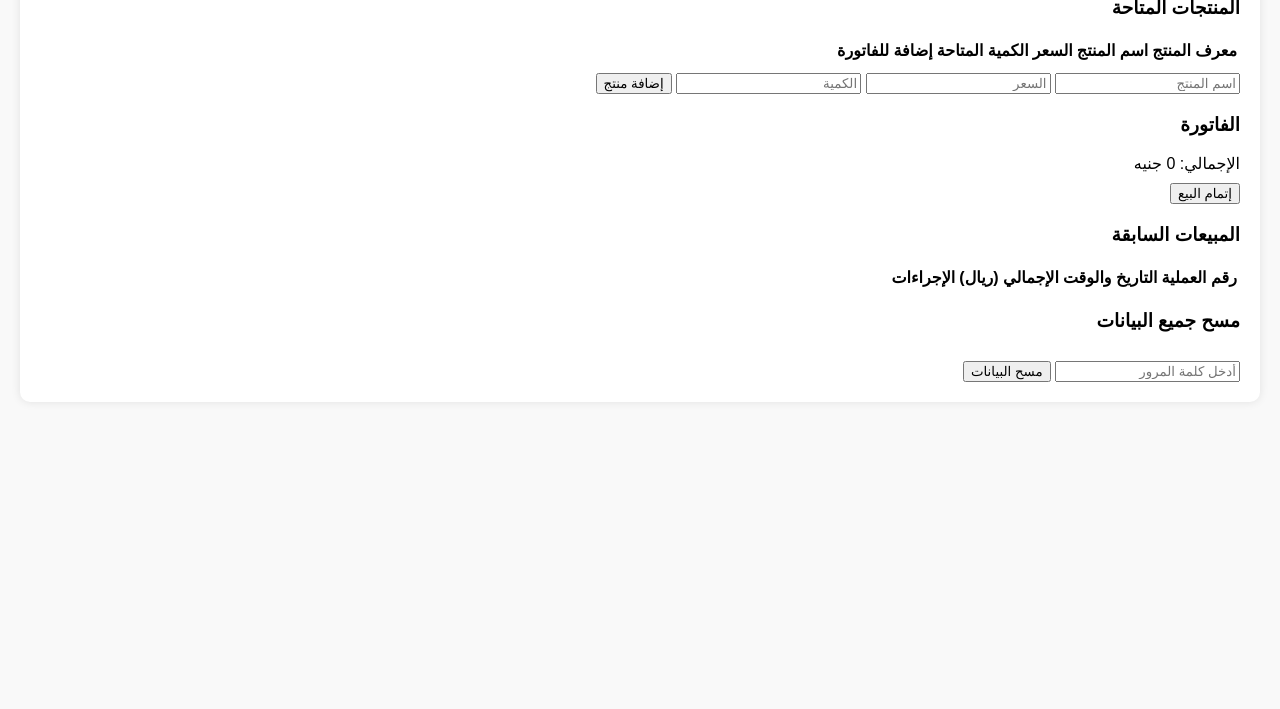
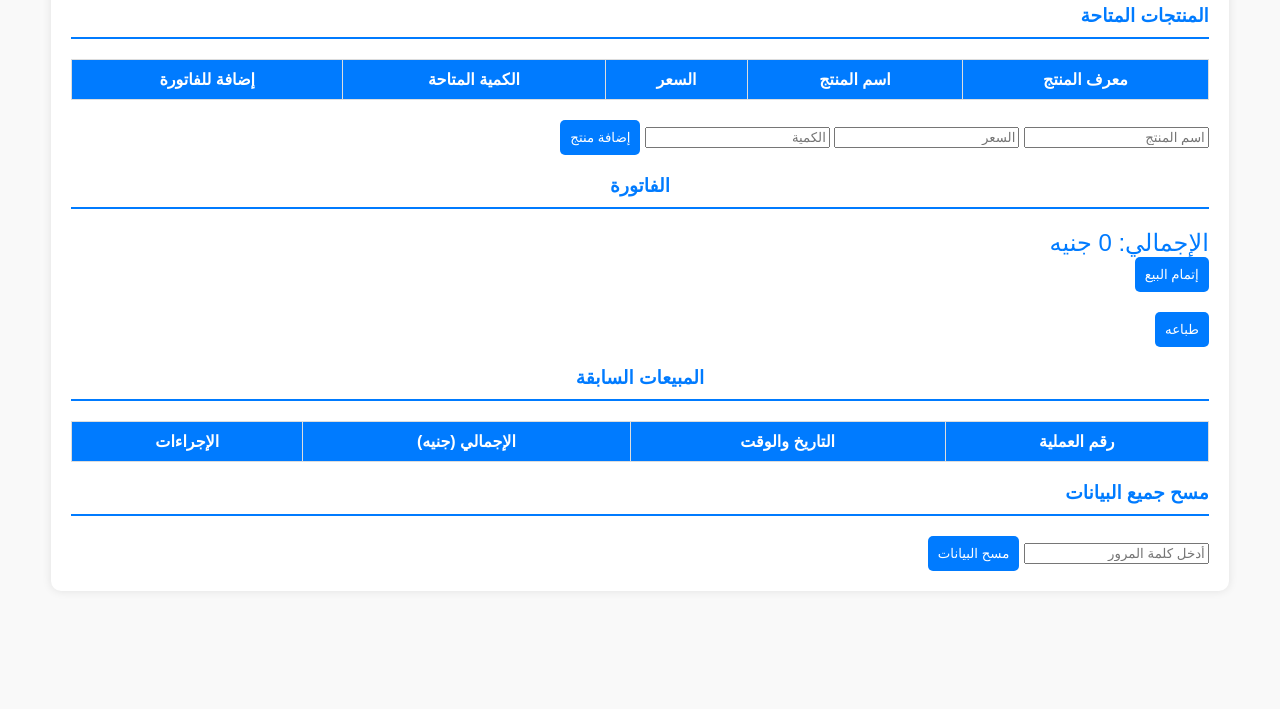
Before and after one commit to mahemoud2000/system-casher, a plain HTML site: page test.html in a window 1280 px wide. Shown: the part 91-800 px from the top of the page. Drawn offline with Linux system fonts and the light colour scheme; no server answers.

Commit message:
Update test.html

```diff
--- a/test.html
+++ b/test.html
@@ -9,58 +9,93 @@ body {
             font-family: Arial, sans-serif;
             direction: rtl;
             background-color: #f9f9f9;
-    margin: 0;
         }
-
         .container {
-    max-width: 1200px; /* تعيين الحد الأقصى للعرض */
+            width: 90%;
             margin: auto;
             padding: 20px;
             background-color: white;
             box-shadow: 0 0 10px rgba(0, 0, 0, 0.1);
             border-radius: 10px;
         }
-
         .product-list, .bill, .sales {
             margin: 20px 0;
         }
-
+        h2, h3 {
+            color: #333;
+        }
+        h3 {
+            border-bottom: 2px solid #007bff;
+            padding-bottom: 10px;
+            margin-bottom: 20px;
+            color: #007bff;
+        }
         .product-item, .bill-item, .sale-item {
             padding: 10px;
             border: 1px solid #ccc;
             margin-bottom: 10px;
             display: flex;
-    flex-wrap: wrap; /* السماح للعنصر بالتفاف المحتوى */
             justify-content: space-between;
         }
-
+        .product-item {
+            background-color: #f0f8ff;
+        }
+        .total {
+            font-size: 1.5em;
+            color: #007bff;
+            margin-top: 20px;
+        }
         button {
-    flex-basis: 100%; /* جعل الأزرار تأخذ عرض كامل عند الشاشة الصغيرة */
-    margin-top: 10px; /* إضافة مسافة بين الأزرار */
+            background-color: #007bff;
+            color: white;
+            border: none;
+            padding: 10px;
+            border-radius: 5px;
+            cursor: pointer;
+        }
+        button:hover {
+            background-color: #0056b3;
+        }
+        table {
+            width: 100%;
+            margin-bottom: 20px;
+            border-collapse: collapse;
+        }
+        th, td {
+            padding: 10px;
+            border: 1px solid #ddd;
+            text-align: center;
+        }
+        th {
+            background-color: #007bff;
+            color: white;
+        }
+        .center-text {
+            text-align: center;
         }
 
-@media (min-width: 600px) {
-    .product-item, .bill-item, .sale-item {
-        flex-basis: 48%; /* ضبط عرض العناصر عند الشاشات الأكبر */
+        .sales-list {
+    margin-top: 20px;
 }
 
-    button {
-        flex-basis: auto; /* استعادة عرض الأزرار عند الشاشات الكبيرة */
-    }
+.sales-list table {
+    width: 100%;
+    border-collapse: collapse;
 }
 
-@media (max-width: 600px) {
-    .container {
-        padding: 10px; /* تقليل الحواف في الشاشات الصغيرة */
+.sales-list th, .sales-list td {
+    padding: 10px;
+    border: 1px solid #ddd;
+    text-align: center;
 }
 
-    h2, h3 {
-        font-size: 1.5em; /* تقليل حجم العناوين في الشاشات الصغيرة */
+.sales-list th {
+    background-color: #007bff;
+    color: white;
 }
 
-    table {
-        font-size: 0.9em; /* تقليل حجم النص داخل الجداول */
-    }
+.sales-list td {
+    background-color: #f9f9f9;
 }
 
     </style>
@@ -104,6 +139,7 @@ button {
     </div>
     <button onclick="completeSale()">إتمام البيع</button>
 </div>
+<button onclick="printBillList()"> طباعه</button>
 
 
        <!-- قسم المبيعات -->
@@ -115,7 +151,7 @@ button {
                 <tr>
                     <th>رقم العملية</th>
                     <th>التاريخ والوقت</th>
-                    <th>الإجمالي (ريال)</th>
+                    <th>الإجمالي (جنيه)</th>
                     <th>الإجراءات</th>
                 </tr>
             </thead>
@@ -138,7 +174,7 @@ button {
     <!-- Firebase Libraries -->
     <script src="https://www.gstatic.com/firebasejs/9.6.1/firebase-app-compat.js"></script>
     <script src="https://www.gstatic.com/firebasejs/9.6.1/firebase-database-compat.js"></script>
-
+    <script src="test.js"></script>
     <script>
         // إعداد Firebase باستخدام المعلومات الخاصة بك
         const firebaseConfig = {
@@ -321,7 +357,7 @@ function displaySales(sales) {
                 const sale = snapshot.val();
                 let details = 'تفاصيل العملية:\n';
                 sale.items.forEach(item => {
-                    details += `${item.name}: ${item.quantity} x ${item.price} ريال\n`;
+                    details += `${item.name}: ${item.quantity} x ${item.price} جنيه\n`;
                 });
                 alert(details);
             });
```
Lines whose indentation alone changed are shown as unchanged.
